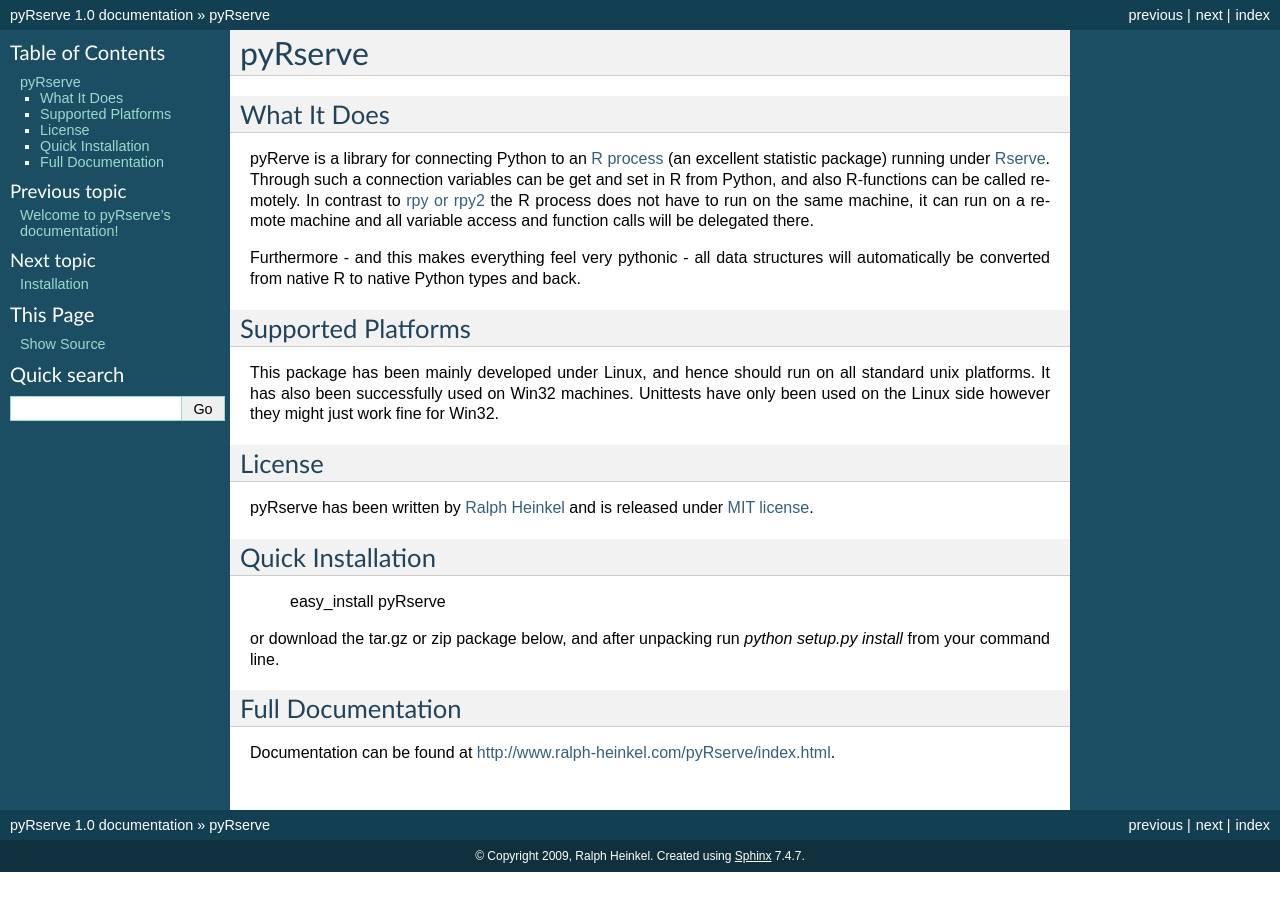
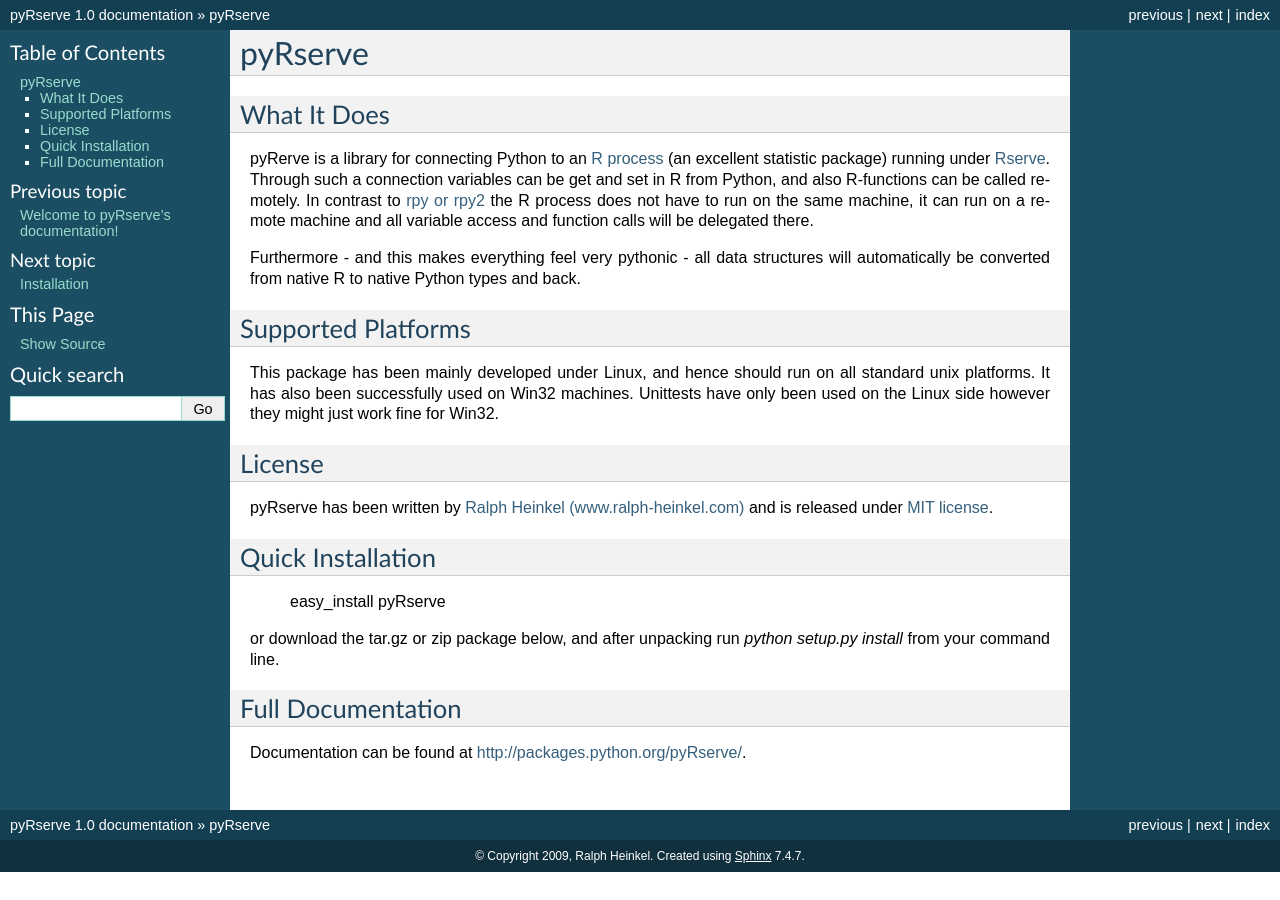
Before and after one commit to ralhei/pyRserve, a Sphinx documentation site: the page built from doc/intro.rst, in a window 1280 px wide. Built offline with Sphinx 7.4.7, drawn with Linux system fonts in a browser that asks for light colours; some of the changed lines change nothing that is shown.

Commit message:
fixed documentation and home URL of pyRserve

```diff
--- a/doc/intro.rst
+++ b/doc/intro.rst
@@ -23,8 +23,8 @@
 License
 -------
 
-pyRserve has been written by `Ralph Heinkel <http://www.ralph-heinkel.com/>`_ and is released under `MIT license
-<http://www.ralph-heinkel.com/pyRserve/license.html>`_.
+pyRserve has been written by `Ralph Heinkel (www.ralph-heinkel.com) <http://www.ralph-heinkel.com/>`_ and is released under `MIT license
+<http://packages.python.org/pyRserve/license.html>`_.
 
 
 Quick Installation
@@ -39,4 +39,4 @@
 Full Documentation
 ------------------
 
-Documentation can be found at `<http://www.ralph-heinkel.com/pyRserve/index.html>`_.
+Documentation can be found at `<http://packages.python.org/pyRserve/>`_.
```
